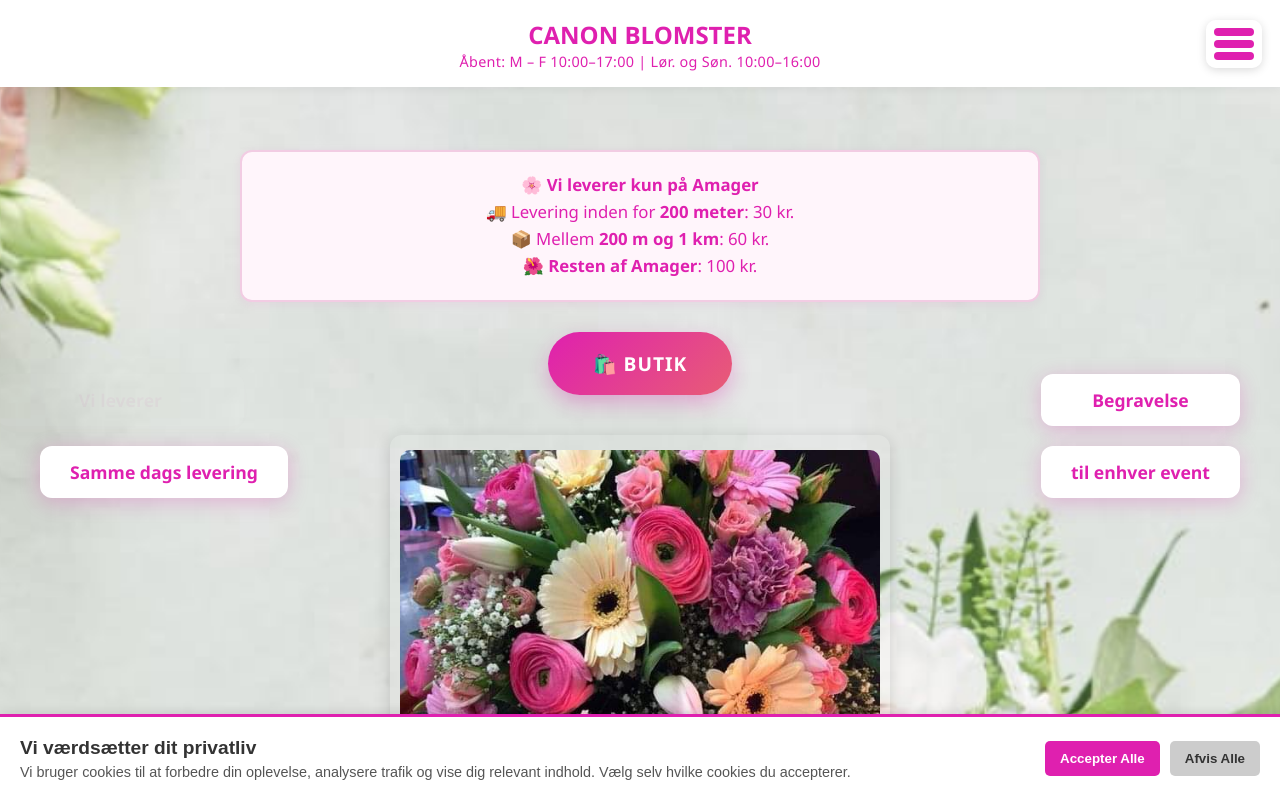
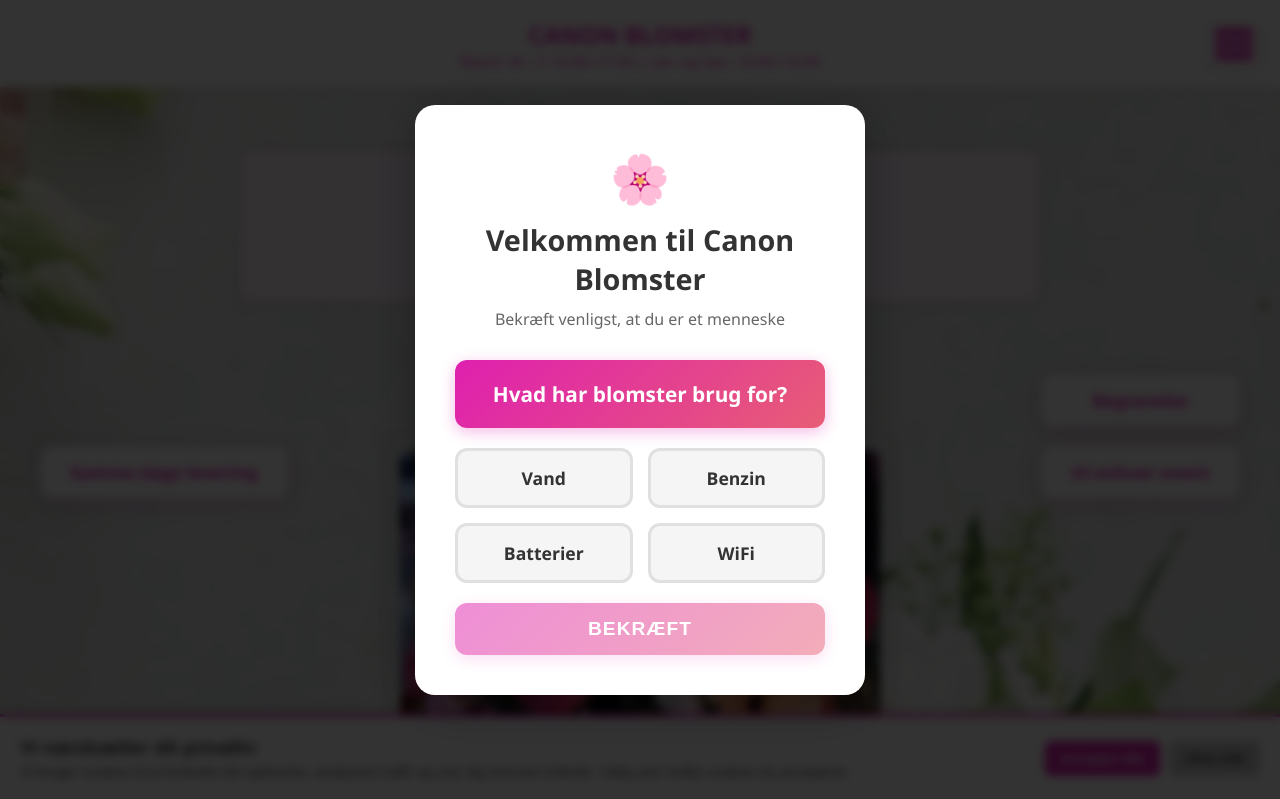
Before and after one commit to holysmokas/canonblomster, a website: page index.html in a window 1280 px wide. Shown: the top 799 px of the page. Drawn offline with Linux system fonts and the light colour scheme.

Commit message:
added captcha to website

```diff
--- a/index.html
+++ b/index.html
@@ -71,6 +71,26 @@
 </head>
 
 <body>
+    <!-- CAPTCHA OVERLAY - Add this right after <body> tag -->
+    <div id="captcha-overlay">
+        <div class="captcha-container">
+            <div class="captcha-logo">🌸</div>
+            <h2>Velkommen til Canon Blomster</h2>
+            <p>Bekræft venligst, at du er et menneske</p>
+
+            <div class="captcha-question" id="captcha-question"></div>
+
+            <div class="captcha-options" id="captcha-options"></div>
+
+            <button class="captcha-submit" id="captcha-submit" disabled>
+                Bekræft
+            </button>
+
+            <div class="captcha-error" id="captcha-error">
+                ❌ Forkert svar. Prøv venligst igen!
+            </div>
+        </div>
+    </div>
     <div id="consent-banner"
         style="position: fixed; bottom: 0; left: 0; width: 100%; background: #fff; padding: 20px; box-shadow: 0 -2px 10px rgba(0,0,0,0.1); z-index: 1000; border-top: 3px solid #df20af; font-family: sans-serif; display: flex; flex-wrap: wrap; justify-content: space-between; align-items: center; gap: 15px;">
         <div class="consent-text" style="flex-basis: 70%; min-width: 300px;">
@@ -275,6 +295,7 @@
         <div class="popup popup-right popup-right-bottom">til enhver event</div>
     </div>
 
+    <script src="scripts/captcha.js"></script>
     <script src="scripts/consents.js"></script>
     <script src="scripts/index.js"></script>
 
--- /dev/null
+++ b/scripts/captcha.js
@@ -0,0 +1,128 @@
+// CAPTCHA Questions Pool
+const captchaQuestions = [
+    {
+        question: "Hvilken farve har en rose normalt?",
+        options: [
+            { text: "Rød", correct: true },
+            { text: "Blå", correct: false },
+            { text: "Grøn", correct: false },
+            { text: "Gul", correct: false }
+        ]
+    },
+    {
+        question: "Hvad sælger en blomsterbutik?",
+        options: [
+            { text: "Blomster", correct: true },
+            { text: "Biler", correct: false },
+            { text: "Computere", correct: false },
+            { text: "Møbler", correct: false }
+        ]
+    },
+    {
+        question: "Hvilket af disse er en blomst?",
+        options: [
+            { text: "Tulipan", correct: true },
+            { text: "Hund", correct: false },
+            { text: "Bil", correct: false },
+            { text: "Computer", correct: false }
+        ]
+    },
+    {
+        question: "Hvornår giver man typisk blomster?",
+        options: [
+            { text: "Fødselsdag", correct: true },
+            { text: "Når det regner", correct: false },
+            { text: "Tirsdag kl. 3", correct: false },
+            { text: "Aldrig", correct: false }
+        ]
+    },
+    {
+        question: "Hvad har blomster brug for?",
+        options: [
+            { text: "Vand", correct: true },
+            { text: "Benzin", correct: false },
+            { text: "WiFi", correct: false },
+            { text: "Batterier", correct: false }
+        ]
+    }
+];
+
+// Check if user has already passed CAPTCHA
+const captchaPassed = sessionStorage.getItem('captchaPassed');
+if (captchaPassed === 'true') {
+    document.getElementById('captcha-overlay').classList.add('hidden');
+}
+
+// Select random question
+const randomQuestion = captchaQuestions[Math.floor(Math.random() * captchaQuestions.length)];
+
+// Display question
+document.getElementById('captcha-question').textContent = randomQuestion.question;
+
+// Display options
+const optionsContainer = document.getElementById('captcha-options');
+optionsContainer.innerHTML = '';
+
+// Shuffle options
+const shuffledOptions = randomQuestion.options.sort(() => Math.random() - 0.5);
+
+shuffledOptions.forEach(option => {
+    const optionEl = document.createElement('div');
+    optionEl.className = 'captcha-option';
+    optionEl.textContent = option.text;
+    optionEl.dataset.answer = option.correct ? 'correct' : 'wrong';
+    optionsContainer.appendChild(optionEl);
+});
+
+// Handle option selection
+let selectedAnswer = null;
+const options = document.querySelectorAll('.captcha-option');
+const submitBtn = document.getElementById('captcha-submit');
+const errorMsg = document.getElementById('captcha-error');
+
+options.forEach(option => {
+    option.addEventListener('click', function () {
+        // Remove previous selection
+        options.forEach(opt => opt.classList.remove('selected'));
+
+        // Add selection to clicked option
+        this.classList.add('selected');
+        selectedAnswer = this.dataset.answer;
+
+        // Enable submit button
+        submitBtn.disabled = false;
+
+        // Hide error message
+        errorMsg.classList.remove('show');
+    });
+});
+
+// Handle submission
+submitBtn.addEventListener('click', function () {
+    if (selectedAnswer === 'correct') {
+        // Save to session storage
+        sessionStorage.setItem('captchaPassed', 'true');
+
+        // Hide overlay with fade effect
+        const overlay = document.getElementById('captcha-overlay');
+        overlay.style.transition = 'opacity 0.5s ease';
+        overlay.style.opacity = '0';
+
+        setTimeout(() => {
+            overlay.classList.add('hidden');
+        }, 500);
+    } else {
+        // Show error
+        errorMsg.classList.add('show');
+
+        // Reset selection
+        options.forEach(opt => opt.classList.remove('selected'));
+        selectedAnswer = null;
+        submitBtn.disabled = true;
+
+        // Remove error after 3 seconds
+        setTimeout(() => {
+            errorMsg.classList.remove('show');
+        }, 3000);
+    }
+});
--- a/styles/main.css
+++ b/styles/main.css
@@ -893,3 +893,161 @@ footer {
         font-size: 0.8em;
     }
 }
+
+#captcha-overlay {
+            position: fixed;
+            top: 0;
+            left: 0;
+            width: 100%;
+            height: 100%;
+            background: rgba(0, 0, 0, 0.8);
+            display: flex;
+            justify-content: center;
+            align-items: center;
+            z-index: 10000;
+            backdrop-filter: blur(5px);
+        }
+
+        #captcha-overlay.hidden {
+            display: none;
+        }
+
+        .captcha-container {
+            background: white;
+            padding: 40px;
+            border-radius: 20px;
+            box-shadow: 0 10px 50px rgba(0, 0, 0, 0.3);
+            max-width: 450px;
+            width: 90%;
+            text-align: center;
+            animation: slideIn 0.4s ease-out;
+        }
+
+        @keyframes slideIn {
+            from {
+                transform: translateY(-50px);
+                opacity: 0;
+            }
+            to {
+                transform: translateY(0);
+                opacity: 1;
+            }
+        }
+
+        .captcha-logo {
+            font-size: 3em;
+            margin-bottom: 10px;
+        }
+
+        .captcha-container h2 {
+            color: #333;
+            margin: 0 0 10px 0;
+            font-size: 1.8em;
+        }
+
+        .captcha-container p {
+            color: #666;
+            margin-bottom: 30px;
+            font-size: 1em;
+        }
+
+        .captcha-question {
+            background: linear-gradient(135deg, #df20af 0%, #e85d75 100%);
+            color: white;
+            padding: 20px;
+            border-radius: 12px;
+            margin-bottom: 20px;
+            font-size: 1.3em;
+            font-weight: 600;
+            box-shadow: 0 4px 15px rgba(223, 32, 175, 0.3);
+        }
+
+        .captcha-options {
+            display: grid;
+            grid-template-columns: 1fr 1fr;
+            gap: 15px;
+            margin-bottom: 20px;
+        }
+
+        .captcha-option {
+            padding: 15px 20px;
+            background: #f5f5f5;
+            border: 3px solid #e0e0e0;
+            border-radius: 12px;
+            cursor: pointer;
+            transition: all 0.3s ease;
+            font-size: 1.1em;
+            font-weight: 600;
+            color: #333;
+        }
+
+        .captcha-option:hover {
+            background: #ffeef8;
+            border-color: #df20af;
+            transform: translateY(-2px);
+            box-shadow: 0 4px 12px rgba(223, 32, 175, 0.2);
+        }
+
+        .captcha-option.selected {
+            background: linear-gradient(135deg, #df20af 0%, #e85d75 100%);
+            border-color: #df20af;
+            color: white;
+        }
+
+        .captcha-submit {
+            width: 100%;
+            padding: 15px;
+            background: linear-gradient(135deg, #df20af 0%, #e85d75 100%);
+            color: white;
+            border: none;
+            border-radius: 12px;
+            font-size: 1.2em;
+            font-weight: 700;
+            cursor: pointer;
+            transition: all 0.3s ease;
+            text-transform: uppercase;
+            letter-spacing: 1px;
+            box-shadow: 0 4px 15px rgba(223, 32, 175, 0.3);
+        }
+
+        .captcha-submit:hover:not(:disabled) {
+            transform: translateY(-2px);
+            box-shadow: 0 6px 20px rgba(223, 32, 175, 0.4);
+        }
+
+        .captcha-submit:disabled {
+            opacity: 0.5;
+            cursor: not-allowed;
+        }
+
+        .captcha-error {
+            color: #d32f2f;
+            margin-top: 15px;
+            font-weight: 600;
+            display: none;
+        }
+
+        .captcha-error.show {
+            display: block;
+            animation: shake 0.5s;
+        }
+
+        @keyframes shake {
+            0%, 100% { transform: translateX(0); }
+            25% { transform: translateX(-10px); }
+            75% { transform: translateX(10px); }
+        }
+
+        @media (max-width: 500px) {
+            .captcha-container {
+                padding: 30px 20px;
+            }
+
+            .captcha-options {
+                grid-template-columns: 1fr;
+            }
+
+            .captcha-question {
+                font-size: 1.1em;
+            }
+        }
```
